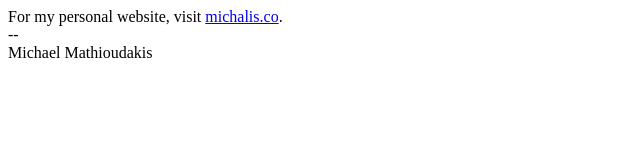
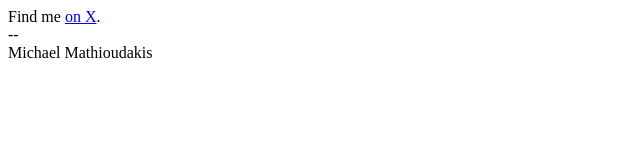
Before and after one commit to mmathioudakis/mmathioudakis.github.io, a plain HTML site: page index.html in a window 1280 px wide. Shown: the whole page, without its empty margins (0-640 px from the left). Drawn offline with Linux system fonts and the light colour scheme.

Commit message:
Update index.html
Change link to webpage.

```diff
--- a/index.html
+++ b/index.html
@@ -1,5 +1,5 @@
 <html>
-  <p>For my personal website, visit <a href="https://michalis.co">michalis.co</a>. <br/>
+  <p>Find me <a href="https://x.com/mmathioudakis">on X</a>. <br/>
   --<br/>
   Michael Mathioudakis</p>
 </html>
```
